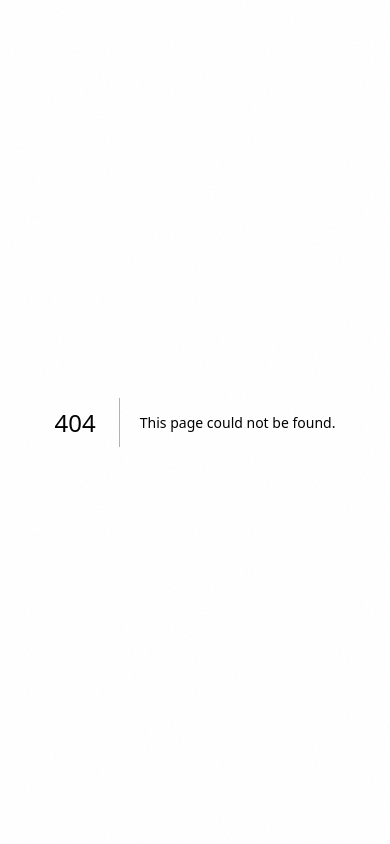
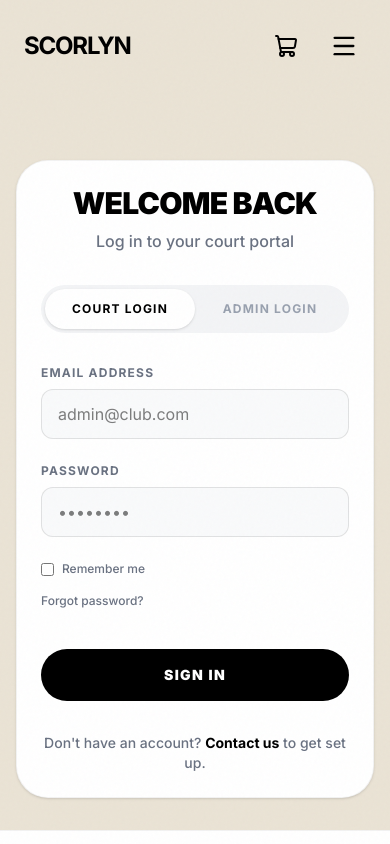
Before and after one commit to DaniyalFarrukh/Scorlyn, a Next.js app: page /login in a window 390 px wide. Before the commit this address had no page. Shown: the top 844 px of the page. Built offline with nearby package versions, Linux system fonts and the light colour scheme.

Commit message:
UI Updates: Fix mobile overlapping in login page, remove video watermarks, and hide live badge

```diff
--- /dev/null
+++ b/src/app/login/page.tsx
@@ -0,0 +1,81 @@
+"use client";
+import React, { useState } from 'react';
+import { Navbar } from '@/components/Navbar';
+import { Footer } from '@/components/Footer';
+
+export default function LoginPage() {
+  const [loginType, setLoginType] = useState<'court' | 'admin'>('court');
+
+  return (
+    <main className="bg-brand-cream text-black font-sans min-h-screen pt-32 pb-12 flex flex-col">
+      <Navbar />
+
+      <div className="flex-grow flex items-center justify-center px-4 py-8 md:py-12">
+        <div className="w-full max-w-md bg-white rounded-[2rem] p-6 sm:p-8 md:p-12 shadow-sm border border-black/5 hover:-translate-y-1 transition-transform">
+          <div className="text-center mb-8">
+            <h1 className="text-3xl font-black uppercase tracking-tight mb-2">Welcome Back</h1>
+            <p className="text-gray-500 font-medium">Log in to your {loginType === 'court' ? 'court' : 'admin'} portal</p>
+          </div>
+
+          <div className="flex bg-gray-100 p-1 rounded-full mb-8 relative">
+            <div
+              className={`absolute top-1 bottom-1 w-[calc(50%-4px)] bg-white rounded-full shadow-sm transition-transform duration-300 ease-out ${loginType === 'admin' ? 'translate-x-[calc(100%+4px)]' : 'translate-x-0'}`}
+            ></div>
+            <button
+              onClick={() => setLoginType('court')}
+              className={`flex-1 py-3 text-xs sm:text-sm font-bold uppercase tracking-widest relative z-10 transition-colors ${loginType === 'court' ? 'text-black' : 'text-gray-400 hover:text-gray-600'}`}
+            >
+              Court Login
+            </button>
+            <button
+              onClick={() => setLoginType('admin')}
+              className={`flex-1 py-3 text-xs sm:text-sm font-bold uppercase tracking-widest relative z-10 transition-colors ${loginType === 'admin' ? 'text-black' : 'text-gray-400 hover:text-gray-600'}`}
+            >
+              Admin Login
+            </button>
+          </div>
+
+          <form className="space-y-6">
+            <div>
+              <label className="block text-xs font-bold uppercase tracking-widest text-gray-500 mb-2">Email Address</label>
+              <input
+                type="email"
+                className="w-full bg-gray-50 border border-black/10 rounded-xl px-4 py-3 outline-none focus:border-[var(--color-brand-accent)] focus:bg-white transition-colors"
+                placeholder="admin@club.com"
+                required
+              />
+            </div>
+
+            <div>
+              <label className="block text-xs font-bold uppercase tracking-widest text-gray-500 mb-2">Password</label>
+              <input
+                type="password"
+                className="w-full bg-gray-50 border border-black/10 rounded-xl px-4 py-3 outline-none focus:border-[var(--color-brand-accent)] focus:bg-white transition-colors"
+                placeholder="••••••••"
+                required
+              />
+            </div>
+
+            <div className="flex flex-col sm:flex-row justify-between items-center text-xs sm:text-sm font-medium text-gray-500 gap-4 sm:gap-0">
+              <label className="flex items-center gap-2 cursor-pointer w-full sm:w-auto">
+                <input type="checkbox" className="rounded border-gray-300 text-black focus:ring-black" />
+                Remember me
+              </label>
+              <a href="#" className="hover:text-black transition-colors w-full sm:w-auto text-left sm:text-right">Forgot password?</a>
+            </div>
+
+            <button type="button" className="w-full bg-black text-white font-black uppercase tracking-widest py-4 rounded-full hover:bg-black/80 hover:shadow-lg transition-all mt-4 text-sm">
+              Sign In
+            </button>
+          </form>
+
+          <div className="mt-8 text-center text-sm font-medium text-gray-500">
+            Don't have an account? <a href="/talk-to-us" className="text-black hover:underline font-bold">Contact us</a> to get set up.
+          </div>
+        </div>
+      </div>
+
+      <Footer />
+    </main>
+  );
+}
--- a/src/components/Hero.tsx
+++ b/src/components/Hero.tsx
@@ -89,7 +89,7 @@ export const Hero = () => {
           loop
           muted
           playsInline
-          className="absolute inset-0 w-full h-full object-cover opacity-30 mix-blend-multiply"
+          className="absolute inset-0 w-full h-full object-cover opacity-30 mix-blend-multiply scale-[1.15] origin-top-left"
         >
           <source src="/hero-bgmeow.mp4" type="video/mp4" />
         </video>
@@ -124,12 +124,6 @@ export const Hero = () => {
 
           {/* Right: Scoreboard Visual */}
           <div className="hero-scoreboard relative flex flex-col justify-center items-center lg:justify-end lg:col-span-7 lg:translate-x-12 mt-12 lg:mt-0">
-            {/* The Live Badge */}
-            <div className="relative mb-8 lg:absolute lg:mb-0 lg:-top-8 lg:right-12 z-20 flex items-center gap-2 font-mono text-brand-text tracking-widest text-sm font-bold glass-panel px-4 py-2 rounded-full shadow-sm">
-              <span className="w-2 h-2 rounded-full bg-[var(--color-brand-led-red)] shadow-[0_0_10px_rgba(255,51,51,0.8)] animate-pulse"></span>
-              LIVE / COURT 01
-            </div>
-
             {/* Rotate slightly for 3D cinematic feel with hover interaction */}
             <div className="w-[320px] sm:w-[600px] md:w-[720px] lg:w-[800px] h-[144px] sm:h-[270px] md:h-[324px] lg:h-[360px] relative flex justify-center items-center mt-12 lg:mt-0">
               <div
--- a/src/components/Navbar.tsx
+++ b/src/components/Navbar.tsx
@@ -53,11 +53,11 @@ export const Navbar = () => {
 
         </div>
 
-        {/* Action Buttons (Cart + Mobile Toggle) */}
-        <div className="flex items-center space-x-4 md:space-x-0">
+        {/* Action Buttons (Cart + Login + Mobile Toggle) */}
+        <div className="flex items-center space-x-4 md:space-x-6">
           <button
             onClick={() => setIsCartOpen(true)}
-            className="relative p-2 text-black hover:opacity-70 transition-opacity md:ml-8"
+            className="relative p-2 text-black hover:opacity-70 transition-opacity"
             aria-label="Open Cart"
           >
             <ShoppingCart size={24} />
@@ -67,6 +67,13 @@ export const Navbar = () => {
               </span>
             )}
           </button>
+
+          <Link
+            href="/login"
+            className="hidden md:flex items-center justify-center bg-black text-white px-5 py-2 rounded-full font-bold text-sm hover:bg-black/80 transition-colors"
+          >
+            Login
+          </Link>
 
           <button
             className={`md:hidden text-black p-2`}
--- a/src/components/ProductTiers.tsx
+++ b/src/components/ProductTiers.tsx
@@ -330,7 +330,7 @@ export const ProductTiers = () => {
                       loop
                       muted
                       playsInline
-                      className="absolute inset-0 w-full h-full object-cover"
+                      className="absolute inset-0 w-full h-full object-cover scale-[1.15] origin-top-left"
                     >
                       <source src="/hero-bg1.mp4" type="video/mp4" />
                     </video>
```
